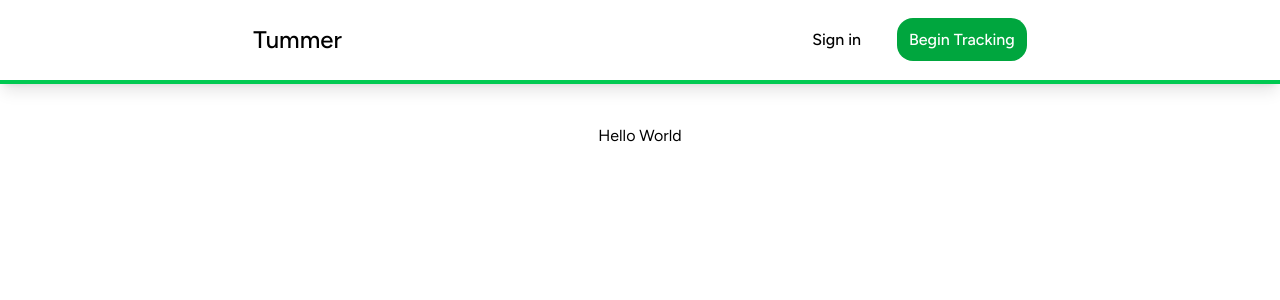
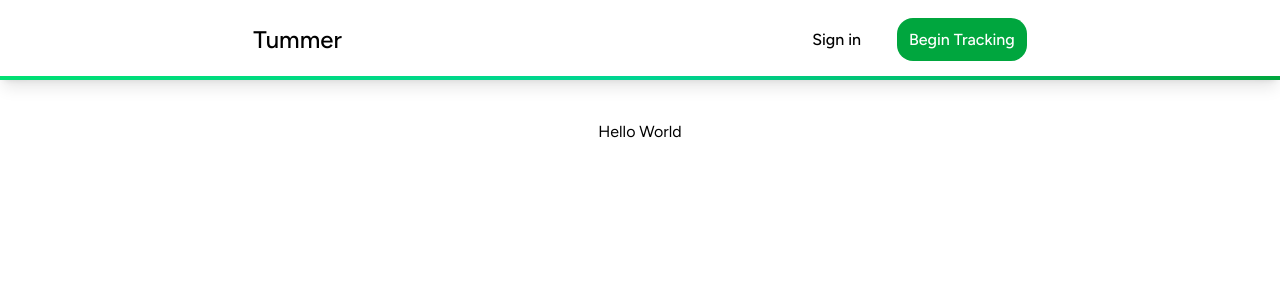
Before and after one commit to MartinGV10/Tummer, a Next.js app: page / in a window 1280 px wide. Shown: the top 300 px of the page. Built offline with nearby package versions, Linux system fonts and the light colour scheme.

Commit message:
Gave navbar gradient

```diff
--- a/app/Nav.tsx
+++ b/app/Nav.tsx
@@ -10,7 +10,11 @@ const Nav = () => {
     // { label: '', href: ''},
   ]
   return (
-    <nav className='sticky top-0 z-50 flex items-center justify-around p-6 text-l border-b-4 border-green-500 shadow-lg font-medium bg-white'>
+    // <nav className='sticky top-0 z-50 flex items-center justify-around p-6 text-l border-b-4 border-green-500 shadow-lg font-medium bg-white'>
+    <nav className="
+        sticky top-0 z-50 flex items-center justify-around p-6 text-l font-medium bg-white shadow-lg relative after:absolute after:bottom-0 after:left-0 after:h-1 after:w-full after:bg-gradient-to-r after:from-green-400 after:via-emerald-400 after:to-green-600
+      ">
+
       <Link href='/' className='text-2xl text-black'>Tummer</Link>
       <ul className='space-x-6'>
         {links.map(link => <Link key={link.href} href={link.href} className={classnames({
```
